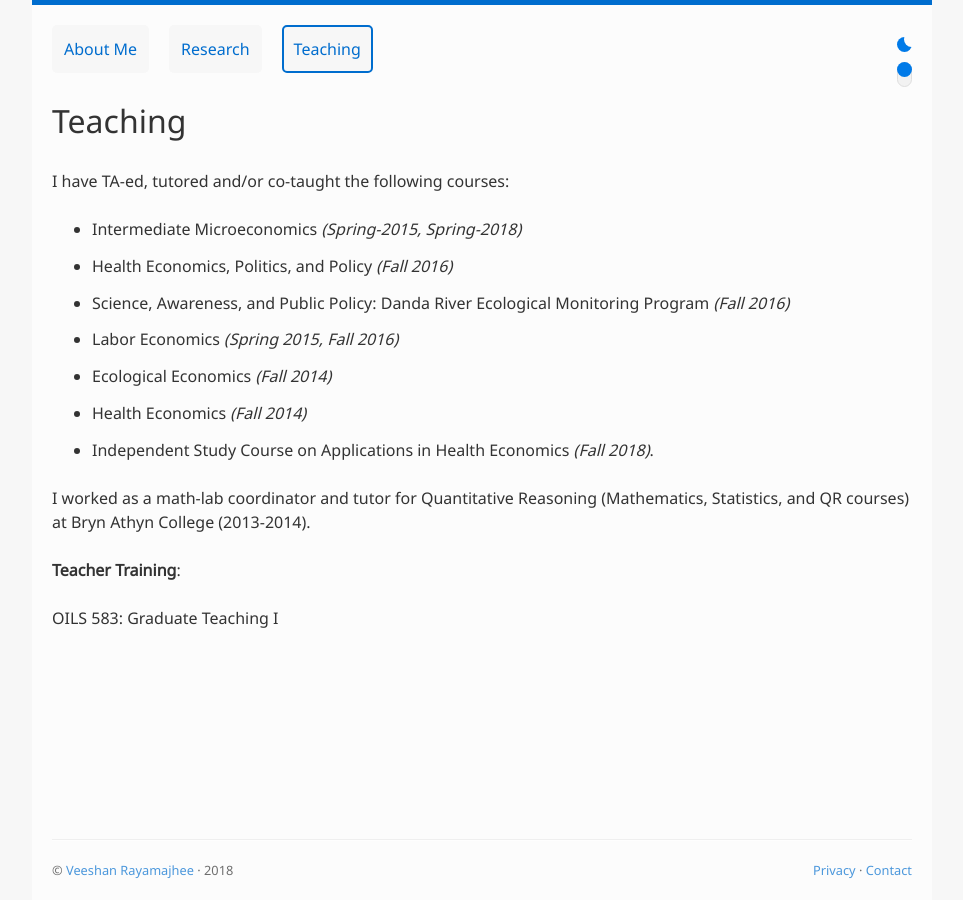
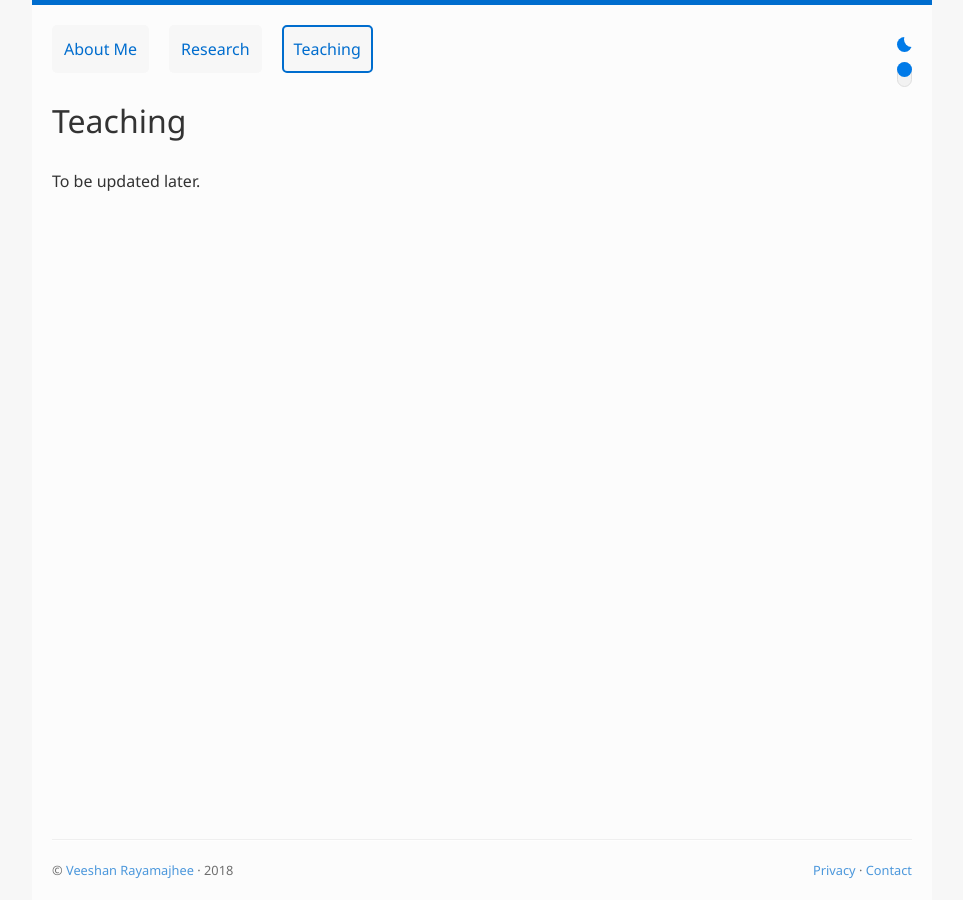
Before and after one commit to veeshanr/veeshanr.github.io, a Jekyll site: the page built from pages/teaching.md, in a window 1280 px wide. Shown: the whole page, without its empty margins (158-1121 px from the left). Built offline with Jekyll 4.4.1, drawn with Linux system fonts in a browser that asks for light colours.

Commit message:
Update teaching.md

```diff
--- a/pages/teaching.md
+++ b/pages/teaching.md
@@ -8,18 +8,4 @@ title: Teaching
 Teaching
 ========
 
-I have TA-ed, tutored and/or co-taught the following courses:
-
-- Intermediate Microeconomics _(Spring-2015, Spring-2018)_
-- Health Economics, Politics, and Policy _(Fall 2016)_
-- Science, Awareness, and Public Policy: Danda River Ecological Monitoring Program _(Fall 2016)_
-- Labor Economics _(Spring 2015, Fall 2016)_
-- Ecological Economics _(Fall 2014)_
-- Health Economics _(Fall 2014)_
-- Independent Study Course on Applications in Health Economics _(Fall 2018)_.
-
-I worked as a math-lab coordinator and tutor for Quantitative Reasoning (Mathematics, Statistics, and QR courses) at Bryn Athyn College (2013-2014).
-
-**Teacher Training**:
-
-OILS 583: Graduate Teaching I
+To be updated later.
```
